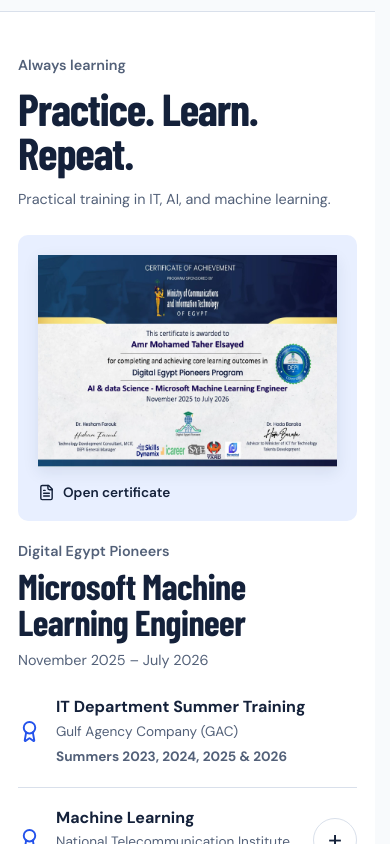
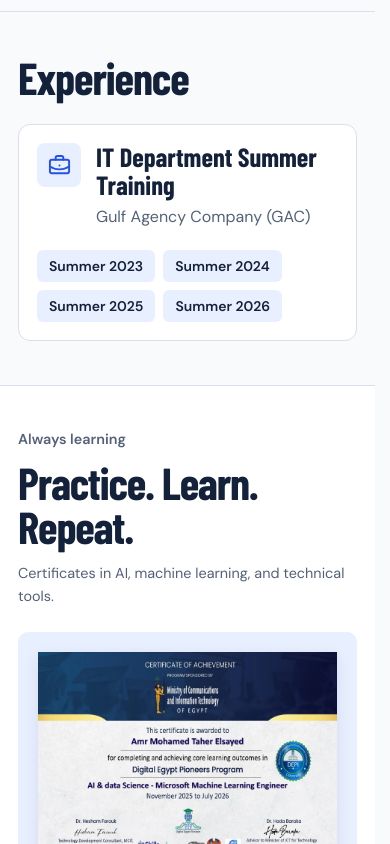
Before and after one commit to Amrr13/portfolio, a React (Vite) app: page / in a window 390 px wide. Shown: the part 5420-6264 px from the top of the page. Built offline with nearby package versions, Linux system fonts and the light colour scheme; a web font is replaced by a local one.

Commit message:
Move GAC training into an Experience section

```diff
--- a/src/App.tsx
+++ b/src/App.tsx
@@ -3,6 +3,7 @@ import {
   ArrowLeft,
   ArrowRight,
   Award,
+  BriefcaseBusiness,
   Check,
   Code2,
   Cpu,
@@ -23,6 +24,7 @@ import {
   age,
   categories,
   credentials,
+  experience,
   github,
   projects,
   skills,
@@ -34,6 +36,7 @@ import ProjectVisual from "./ProjectVisual";
 const navigation = [
   { label: "About", href: "#about" },
   { label: "Work", href: "#projects" },
+  { label: "Experience", href: "#experience" },
   { label: "Credentials", href: "#training" },
 ];
 const linkedIn = "https://www.linkedin.com/in/amr-mohamedd-/";
@@ -749,6 +752,34 @@ export default function App() {
         </section>
 
         <section
+          className="experience-section"
+          id="experience"
+          aria-labelledby="experience-title"
+        >
+          <div className="shell section">
+            <div className="section-heading reveal">
+              <h2 id="experience-title">Experience</h2>
+            </div>
+            <article className="experience-entry">
+              <div className="experience-role">
+                <span className="experience-icon" aria-hidden="true">
+                  <BriefcaseBusiness size={23} />
+                </span>
+                <div>
+                  <h3>{experience.title}</h3>
+                  <p>{experience.company}</p>
+                </div>
+              </div>
+              <ul className="experience-dates" aria-label="Training periods" role="list">
+                {experience.years.map((year) => (
+                  <li key={year}>Summer {year}</li>
+                ))}
+              </ul>
+            </article>
+          </div>
+        </section>
+
+        <section
           className="credentials-section"
           id="training"
           aria-labelledby="training-title"
@@ -760,7 +791,7 @@ export default function App() {
                 <h2 id="training-title">Practice. Learn. Repeat.</h2>
               </div>
               <p className="section-description">
-                Practical training in IT, AI, and machine learning.
+                Certificates in AI, machine learning, and technical tools.
               </p>
             </div>
             <Credentials open={(credential) => setOverlay({ credential })} />
--- a/src/content.ts
+++ b/src/content.ts
@@ -106,6 +106,12 @@ export const skills = [
   { title: 'Robotics & collaboration', items: ['LEGO Mindstorms EV3', 'IoT', 'Sensors', 'Automation', 'Team supervision', 'Project management'] },
 ];
 
+export const experience = {
+  title: 'IT Department Summer Training',
+  company: 'Gulf Agency Company (GAC)',
+  years: [2023, 2024, 2025, 2026],
+};
+
 export type Credential = {
   title: string;
   issuer: string;
@@ -115,11 +121,6 @@ export type Credential = {
 };
 
 export const credentials: Credential[] = [
-  {
-    title: 'IT Department Summer Training',
-    issuer: 'Gulf Agency Company (GAC)',
-    period: 'Summers 2023, 2024, 2025 & 2026',
-  },
   { title: 'Machine Learning', issuer: 'National Telecommunication Institute (NTI) & ITIDA', image: '/NTI.jpeg' },
   { title: 'Artificial Intelligence Track', issuer: 'NTI / Huawei Egyptian Talent Academy', image: '/NTI%202.jpeg' },
   {
--- a/src/index.css
+++ b/src/index.css
@@ -669,6 +669,61 @@ h2 {
   gap: 7px;
 }
 
+.experience-section {
+  border-top: 1px solid var(--line);
+}
+.experience-entry {
+  display: flex;
+  flex-wrap: wrap;
+  justify-content: space-between;
+  align-items: center;
+  gap: 22px 32px;
+  padding: clamp(18px, 3.5vw, 34px);
+  border: 1px solid var(--line);
+  border-radius: 12px;
+  background: var(--surface);
+}
+.experience-role {
+  display: flex;
+  align-items: flex-start;
+  gap: 15px;
+  min-width: 0;
+}
+.experience-icon {
+  display: grid;
+  flex: 0 0 44px;
+  place-items: center;
+  height: 44px;
+  border-radius: 8px;
+  background: var(--soft);
+  color: var(--accent);
+}
+.experience-role h3 {
+  font: 650 clamp(1.65rem, 3.2vw, 2.35rem) / 1.06 var(--display);
+}
+.experience-role p {
+  margin-top: 6px;
+  color: var(--muted);
+  line-height: 1.45;
+}
+.experience-dates {
+  display: flex;
+  flex-wrap: wrap;
+  gap: 8px;
+  margin: 0;
+  padding: 0;
+  list-style: none;
+}
+.experience-dates li {
+  padding: 7px 12px;
+  border-radius: 6px;
+  background: var(--soft);
+  color: var(--ink);
+  font-size: 0.875rem;
+  font-weight: 600;
+  white-space: nowrap;
+}
+
 .credentials-section {
   border-block: 1px solid var(--line);
   background: var(--surface);
```
